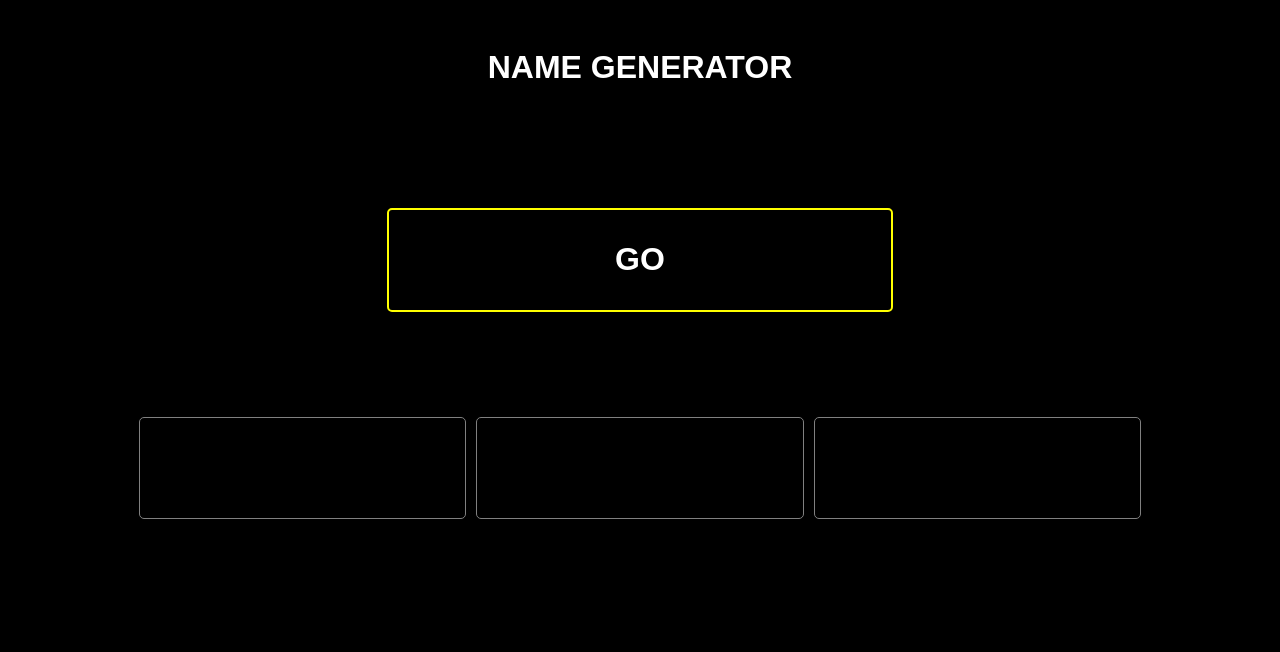
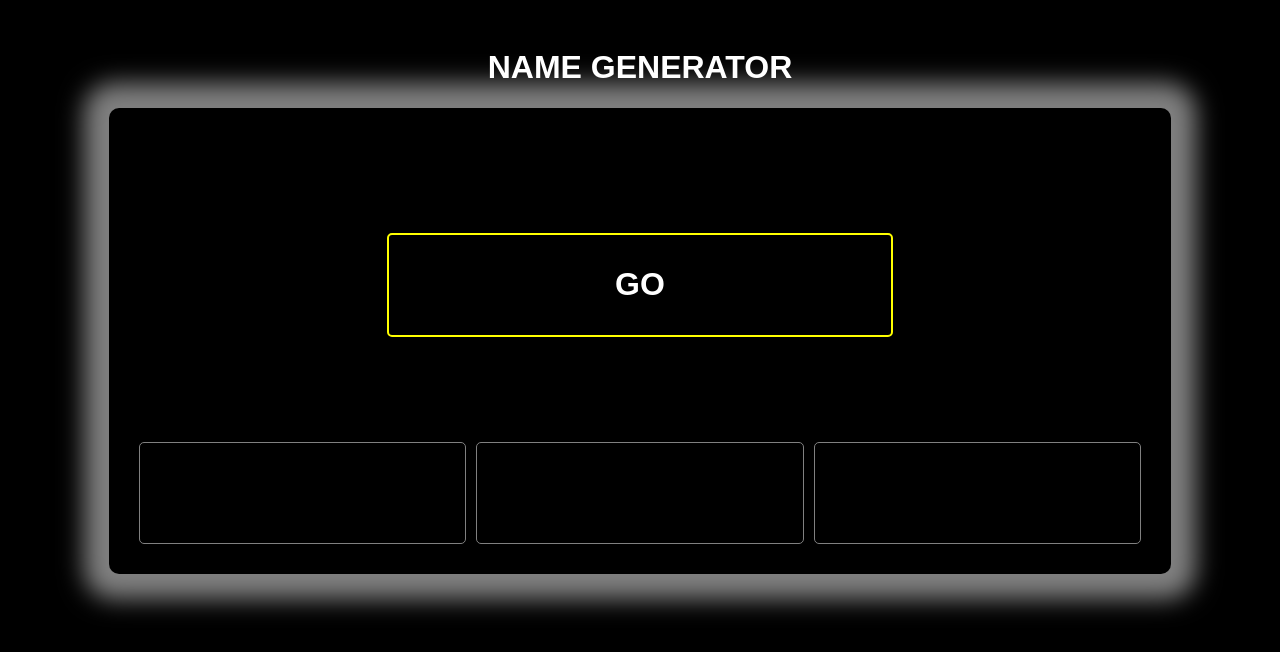
Before and after one commit to neilwave/name-generator, a plain HTML site: page index.html in a window 1280 px wide. Drawn offline with Linux system fonts and the light colour scheme.

Commit message:
css & random gradient color for bg

```diff
--- a/index.html
+++ b/index.html
@@ -13,7 +13,7 @@
     <header>
         <h1>NAME GENERATOR</h1>
     </header>
-    <div class="wrapper">
+    <div class="wrapper" id="wrap">
         <div class="card">
             <div class="button" onclick="buttonAction()">
                 <h1>GO</h1>
--- a/main.js
+++ b/main.js
@@ -1,7 +1,6 @@
 // main javascript
-
 // XMLHttp Request GET
-//helper function for XMLHttpRequest
+// helper function for XMLHttpRequest
 const renderResponse = (res) => {
     // Handles if res is falsey
     if (!res) {
@@ -26,9 +25,8 @@ const renderResponse = (res) => {
     wordListThr = (res[roo].word);
     document.getElementById('genlast').innerHTML = `<h2>${wordListThr}</h2>`;
 }
-
 // random list for api query ! a separate generator is needed here !
-const ranList = ['beach', 'mountain', 'soup', 'beer', 'tree', 'bike', 'hair','Regular', 'Guitar', 'String', 'Stumpy', 'Drumroll','sue', 'joe', 'bird', 'dan', 'dog', 'eagle', 'cat'];
+const ranList = ['beach', 'mountain', 'soup', 'beer', 'tree', 'bike', 'hair', 'Regular', 'Guitar', 'String', 'Stumpy', 'Drumroll', 'sue', 'joe', 'bird', 'dan', 'dog', 'eagle', 'cat'];
 let randomMyIndex = Math.floor(Math.random() * ranList.length);
 let ranIndie = ranList[randomMyIndex];
 
@@ -157,6 +155,7 @@ colShaker = () => {
     document.getElementById('genfirst').style.background = `rgb(${shaker.r_one},${shaker.g_one},${shaker.b_one})`;
     document.getElementById('genmid').style.background = `rgb(${shaker.r_two},${shaker.g_two},${shaker.b_two})`;
     document.getElementById('genlast').style.background = `rgb(${shaker.r_three},${shaker.g_three},${shaker.b_three})`;
+    document.getElementById('wrap').style.background = `linear-gradient(to bottom left, rgb(${shaker.r_three},${shaker.g_three},${shaker.b_three}),rgb(${shaker.r_two},${shaker.g_two},${shaker.b_two}) )`;
 }
 // function click button
 buttonAction = () => {
--- a/style.css
+++ b/style.css
@@ -3,9 +3,6 @@ body {
     color: #fff;
     font-family: sans-serif;
 }
-/* div {
-    border: 1px dashed darkolivegreen;
-} */
 header {
     text-align: center;
     padding-top: 20px;
@@ -15,6 +12,9 @@ header {
     display: grid;
     width: 80%;
     margin: auto;
+    padding: 25px;
+    box-shadow: 0 0 25px 25px gray;
+    border-radius: 10px;
     grid-template-columns: repeat(3, 1fr);
     grid-template-areas:
         "card card card"
@@ -57,9 +57,9 @@ header {
     margin: 50px auto;
 }
 .button:hover {
-    /* border: 2px solid blue; */
     cursor: pointer;
 }
 .button:active {
     border: 2px solid blue;
+    box-shadow: 0 0 25px 25px gray;
 }
```
